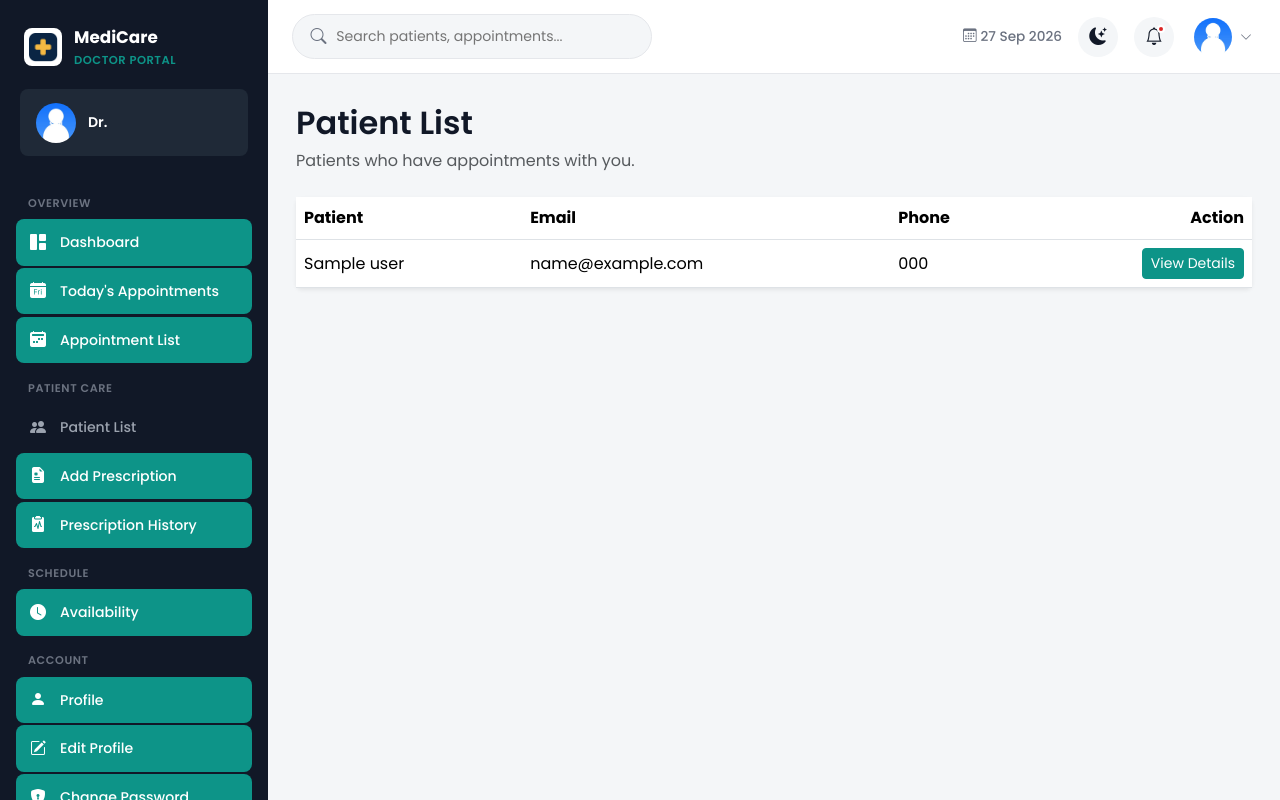
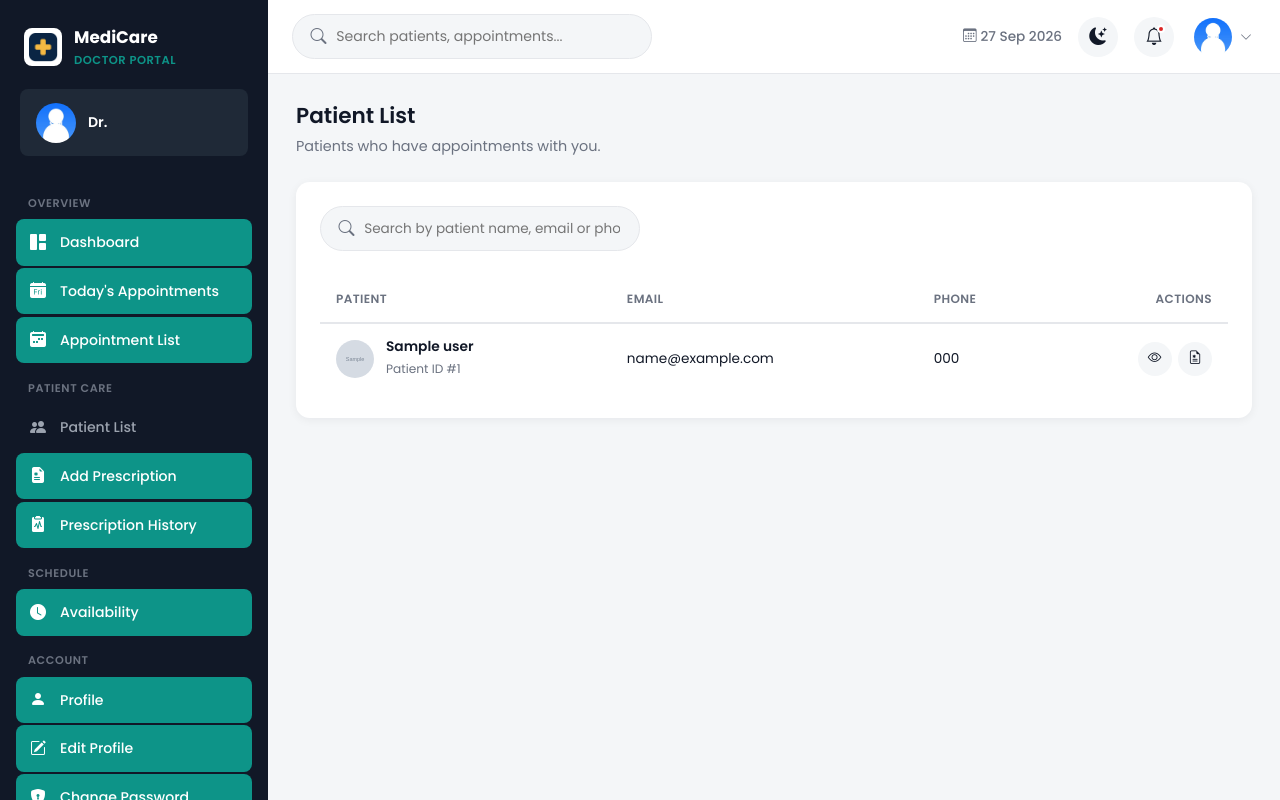
Before and after one commit to lakshitbuilds/Hospital-Management-System, a Django app: template templates/doctor/patient_list.html in a window 1280 px wide. Run offline with Django 5.2, Linux system fonts and the light colour scheme; the template is opened without the code that fills it: most values are stand-ins (such as "Sample title", 1, 10 or a date in 2020); grey boxes marked "Sample" are stand-in pictures.

Commit message:
Improve doctor patient list UI

```diff
--- a/templates/doctor/patient_list.html
+++ b/templates/doctor/patient_list.html
@@ -1,45 +1,76 @@
 {% extends 'doctor/base.html' %}
+{% load static %}
 
 {% block title %}Patient List - Doctor Portal{% endblock %}
 
+{% block css %}
+<link rel="stylesheet" href="{% static 'css/doctor/appointment_list.css' %}">
+{% endblock %}
+
 {% block content %}
-<div class="d-flex justify-content-between align-items-center mb-4">
-    <div>
-        <h2 class="mb-1">Patient List</h2>
-        <p class="text-muted mb-0">Patients who have appointments with you.</p>
-    </div>
+
+<h4 class="doc-page-title">Patient List</h4>
+<p class="doc-page-subtitle">Patients who have appointments with you.</p>
+
+<div class="doc-card">
+    <div class="appointment-list-toolbar">
+        <form class="apt-search-box" method="get">
+            <i class="bi bi-search"></i>
+            <input type="search" name="q" value="{{ query }}" placeholder="Search by patient name, email or phone...">
+        </form>
     </div>
 
-<div class="card border-0 shadow-sm">
-    <div class="card-body p-0">
+    {% if patients %}
     <div class="table-responsive">
-            <table class="table table-hover align-middle mb-0">
+        <table class="appointment-table">
             <thead>
                 <tr>
                     <th>Patient</th>
                     <th>Email</th>
                     <th>Phone</th>
-                        <th class="text-end">Action</th>
+                    <th class="text-end">Actions</th>
                 </tr>
             </thead>
             <tbody>
                 {% for patient in patients %}
                 <tr>
-                        <td>{{ patient.user.get_full_name|default:patient.user.username }}</td>
+                    <td>
+                        <div class="table-patient-cell">
+                            {% if patient.profile_image %}
+                            <img src="{{ patient.profile_image.url }}" alt="{{ patient.user.get_full_name }}">
+                            {% else %}
+                            <img src="{% static 'public/images/patient-1.jpg' %}" alt="{{ patient.user.get_full_name }}">
+                            {% endif %}
+                            <div>
+                                <h6>{{ patient.user.get_full_name|default:patient.user.username }}</h6>
+                                <span>Patient ID #{{ patient.id }}</span>
+                            </div>
+                        </div>
+                    </td>
                     <td>{{ patient.user.email|default:"-" }}</td>
                     <td>{{ patient.phone|default:"-" }}</td>
                     <td class="text-end">
-                            <a href="{% url 'patient_details' patient.id %}" class="btn btn-sm btn-primary">View Details</a>
+                        <div class="table-actions">
+                            <a href="{% url 'patient_details' patient.id %}" class="table-action-btn" title="View Patient Details">
+                                <i class="bi bi-eye"></i>
+                            </a>
+                            <a href="{% url 'add_prescription' %}?patient={{ patient.id }}" class="table-action-btn" title="Add Prescription">
+                                <i class="bi bi-file-earmark-medical"></i>
+                            </a>
+                        </div>
                     </td>
-                    </tr>
-                    {% empty %}
-                    <tr>
-                        <td colspan="4" class="text-center py-5 text-muted">No patients found.</td>
                 </tr>
                 {% endfor %}
             </tbody>
         </table>
     </div>
+    {% else %}
+    <div class="table-empty-state">
+        <i class="bi bi-people"></i>
+        <h6>No patients found</h6>
+        <p>{% if query %}Try a different search term.{% else %}Patients will appear here after they book an appointment with you.{% endif %}</p>
     </div>
+    {% endif %}
 </div>
+
 {% endblock %}
```
Lines whose indentation alone changed are shown as unchanged.
